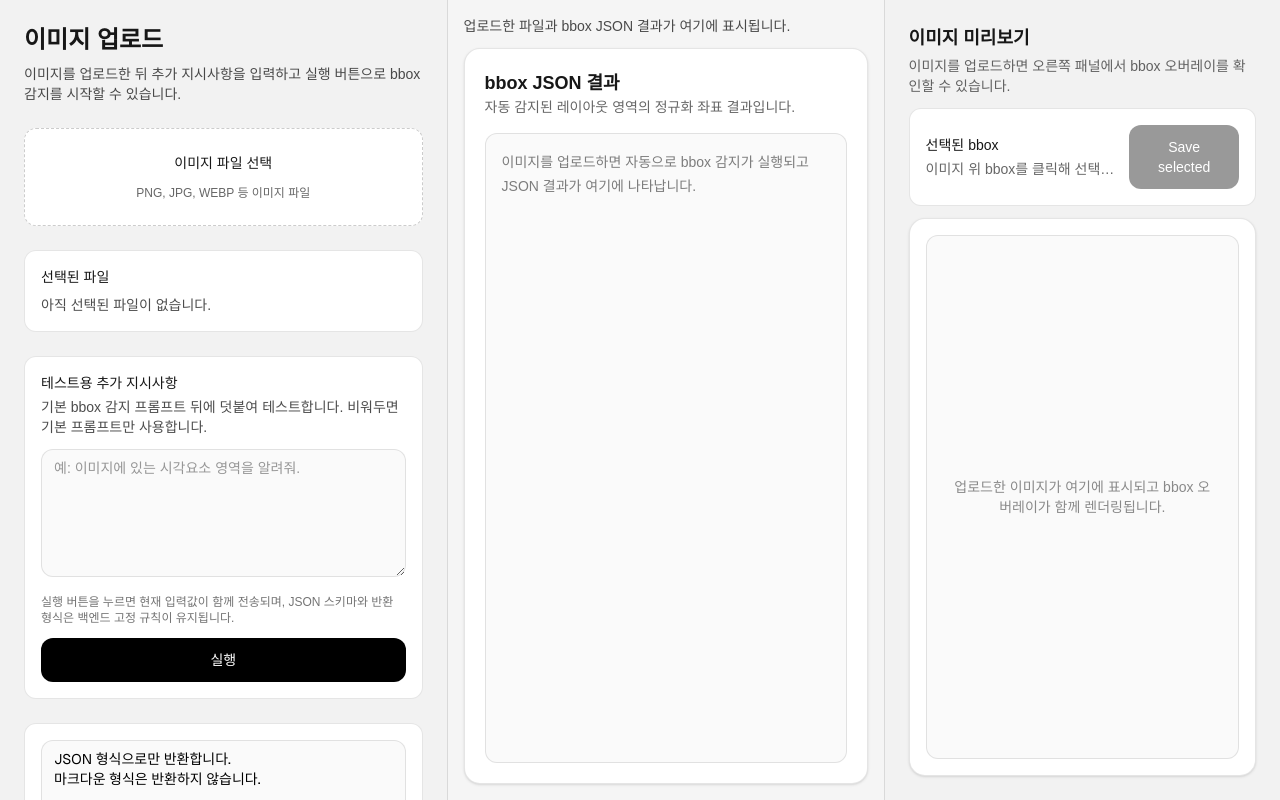
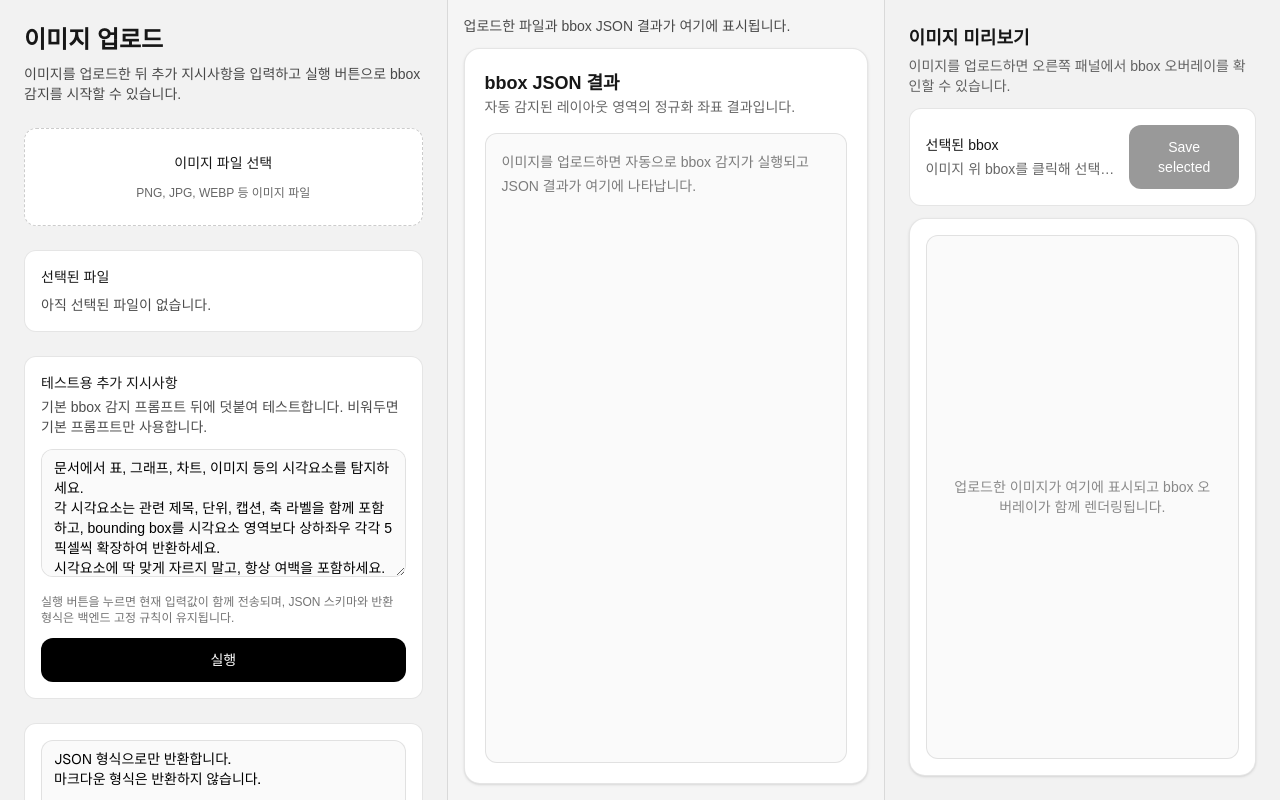
Before and after one commit to youngee28/pymupdf_test, a Next.js app: page / in a window 1280 px wide. Built offline with nearby package versions, Linux system fonts and the light colour scheme.

Commit message:
feat: 사용자 프롬프트 기본값 지정

```diff
--- a/src/components/ImageWorkspace.tsx
+++ b/src/components/ImageWorkspace.tsx
@@ -20,7 +20,9 @@ export function ImageWorkspace() {
   const [detections, setDetections] = useState<Detection[]>([]);
   const [formError, setFormError] = useState<string | null>(null);
   const [requestError, setRequestError] = useState<string | null>(null);
-  const [extraInstruction, setExtraInstruction] = useState("");
+  const [extraInstruction, setExtraInstruction] = useState(
+    "문서에서 표, 그래프, 차트, 이미지 등의 시각요소를 탐지하세요.\n각 시각요소는 관련 제목, 단위, 캡션, 축 라벨을 함께 포함하고, bounding box를 시각요소 영역보다 상하좌우 각각 5픽셀씩 확장하여 반환하세요.\n시각요소에 딱 맞게 자르지 말고, 항상 여백을 포함하세요.\n출력은 JSON 형식으로 작성하세요.",
+  );
 
   useEffect(() => {
     return () => {
```
